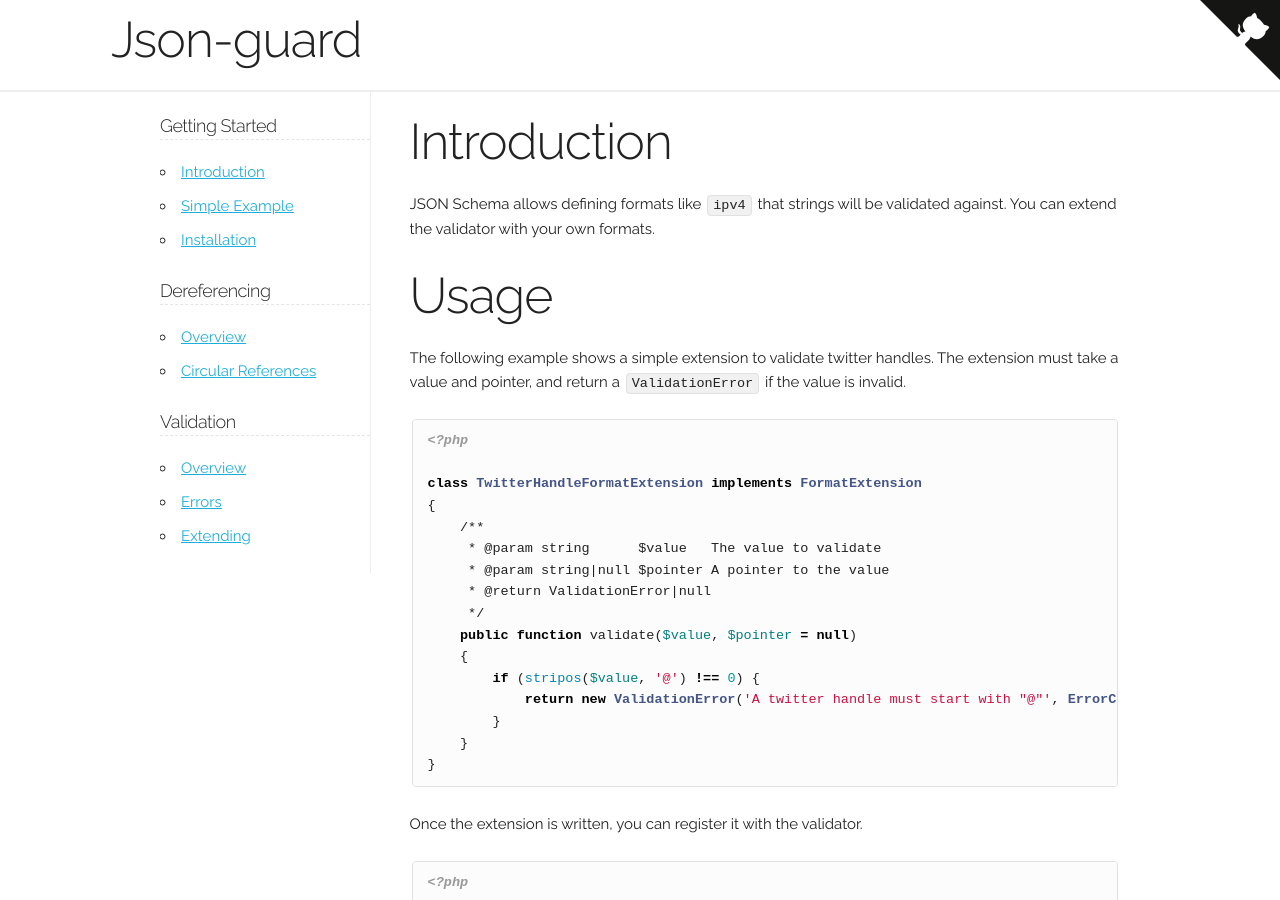
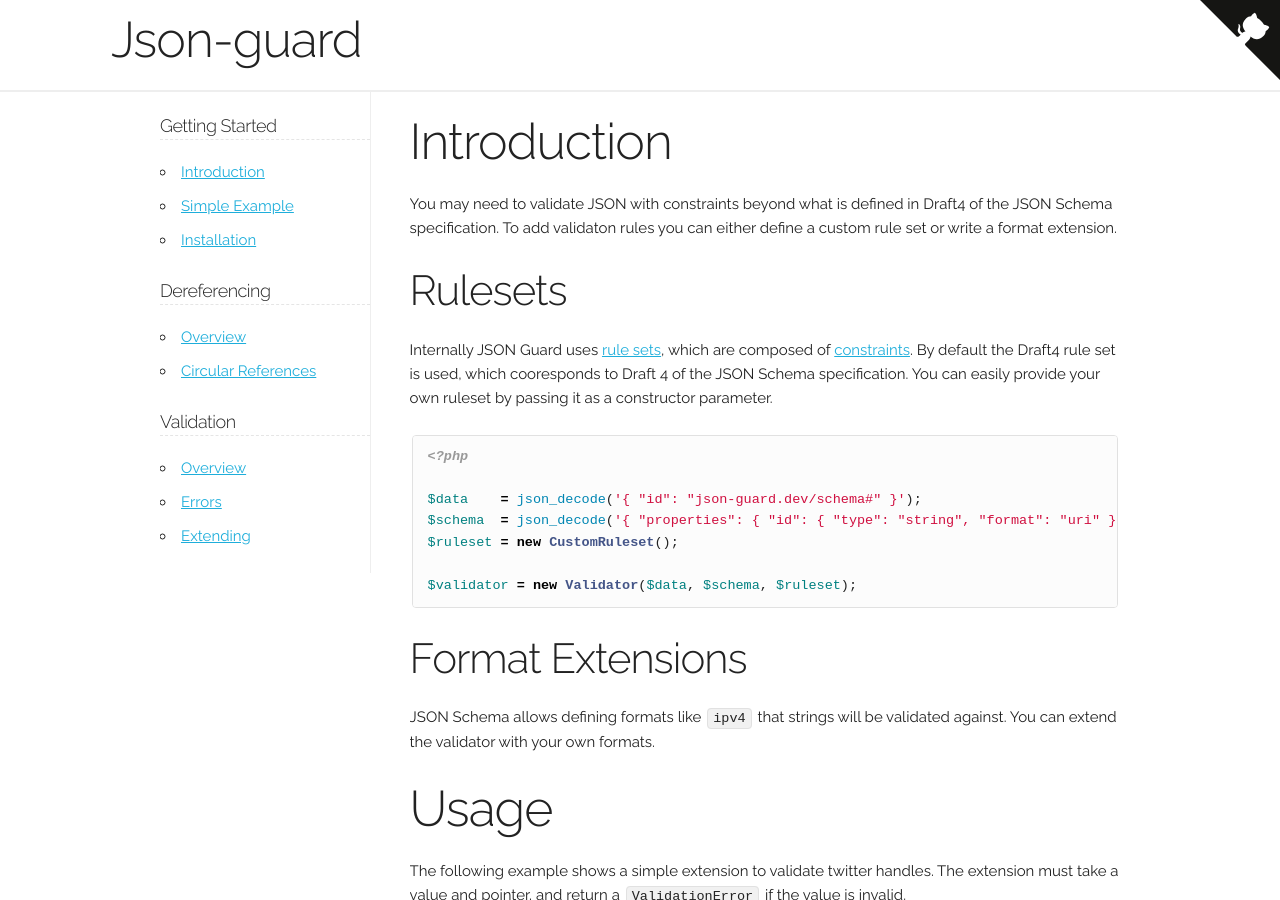
Before and after one commit to thephpleague/json-guard, a Jekyll site: the page built from validation/extending.md, in a window 1280 px wide and 900 px high. Built offline with Jekyll 4.4.1, drawn with Linux system fonts in a browser that asks for light colours; the repository's description, which GitHub fills in, is left out.

Commit message:
Document rule sets

````diff
--- a/validation/extending.md
+++ b/validation/extending.md
@@ -5,6 +5,24 @@ title: Extending
 ---
 
 # Introduction
+
+You may need to validate JSON with constraints beyond what is defined in Draft4 of the JSON Schema specification.  To add validaton rules you can either define a custom rule set or write a format extension.
+
+## Rulesets
+
+Internally JSON Guard uses [rule sets](https://github.com/yuloh/json-guard/blob/master/src/RuleSet.php), which are composed of [constraints](https://github.com/yuloh/json-guard/tree/master/src/Constraints).  By default the Draft4 rule set is used, which cooresponds to Draft 4 of the JSON Schema specification.  You can easily provide your own ruleset by passing it as a constructor parameter.
+
+```php
+<?php
+
+$data    = json_decode('{ "id": "json-guard.dev/schema#" }');
+$schema  = json_decode('{ "properties": { "id": { "type": "string", "format": "uri" } } }');
+$ruleset = new CustomRuleset();
+
+$validator = new Validator($data, $schema, $ruleset);
+```
+
+## Format Extensions
 
 JSON Schema allows defining formats like `ipv4` that strings will be validated against.  You can extend the validator with your own formats.
 
````
